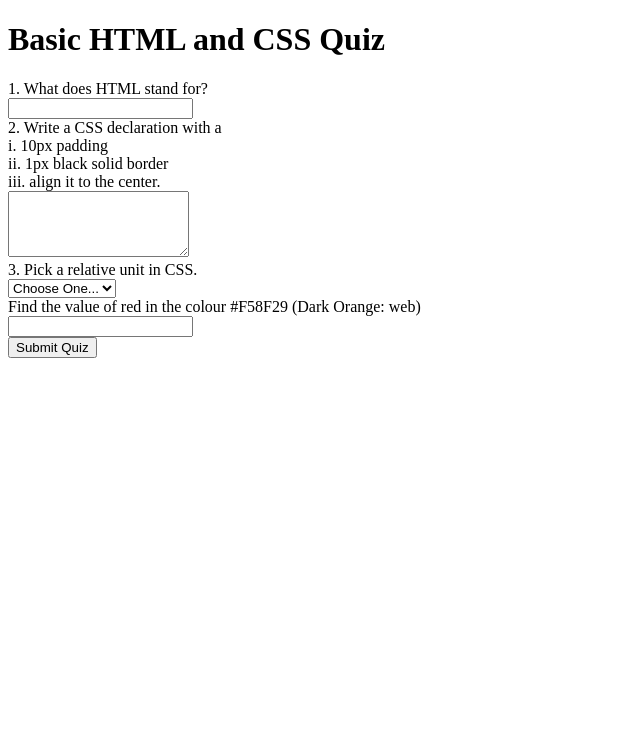
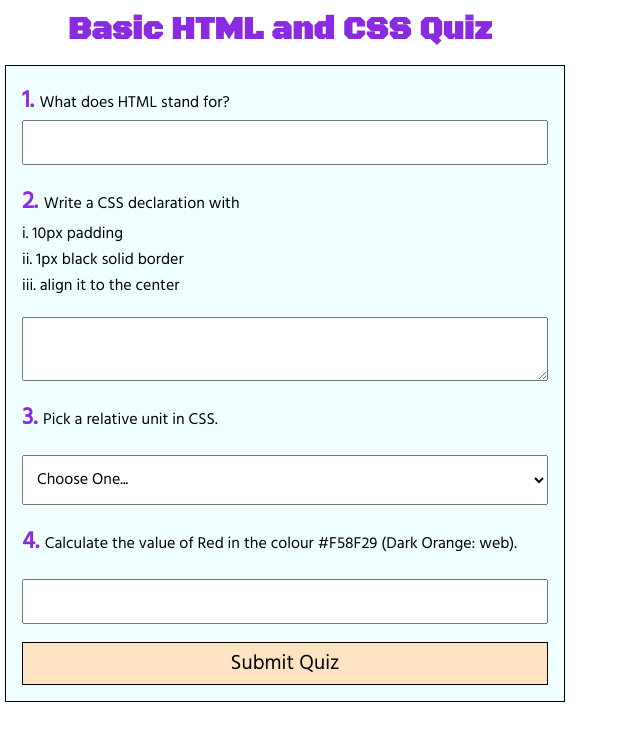
Before and after one commit to guyzoch101/wdd130, a plain HTML site: page quiz.html in a window 1280 px wide. Shown: the whole page, without its empty margins (0-640 px from the left). Drawn offline with Linux system fonts and the light colour scheme.

Commit message:
modified:   quiz.html modified:   styles/quiz.css

```diff
--- a/quiz.html
+++ b/quiz.html
@@ -15,15 +15,18 @@
         <main>
             <form>
                 <!--Question 1-->
-                <label for="q1">1. What does HTML stand for?</label><br>
+                <label for="q1"><strong>1. </strong>What does HTML stand for?</label>
                 <input type="text" id="q1" name="q1"><br>
 
                 <!--Question 2-->
-                <label for="q2">2. Write a CSS declaration with a <br>i. 10px padding <br>ii. 1px black solid border <br>iii. align it to the center.</label><br>
-                <textarea id="q2" name="q2" rows="4" placeholder=""></textarea><br>
+                <label for="q2"><strong>2. </strong>Write a CSS declaration with</label>
+                <label for="q2">i. 10px padding</label>
+                <label for="q2">ii. 1px black solid border</label>
+                <label for="q2">iii. align it to the center</label><br>
+                <textarea id="q2" name="q2" rows="2" placeholder=""></textarea><br>
 
                 <!--Question 3-->
-                <label for="q3">3. Pick a relative unit in CSS.</label>
+                <label for="q3"><strong>3. </strong>Pick a relative unit in CSS.</label>
                 <br><select id="q3" name="q3">
                     <option value="" selected disabled>Choose One...</option>
                     <option value="cm">cm</option>
@@ -33,7 +36,7 @@
                 </select><br>
 
                 <!--Question 4-->
-                <label id="q4">Find the value of red in the colour #F58F29 (Dark Orange: web)</label><br>
+                <label id="q4"><strong>4. </strong>Calculate the value of Red in the colour #F58F29 (Dark Orange: web).</label><br>
                 <input type="number" id="q4" name="q4"><br>
 
                 <button type="submit">Submit Quiz</button>
--- a/styles/quiz.css
+++ b/styles/quiz.css
@@ -0,0 +1,60 @@
+@import url('https://fonts.googleapis.com/css2?family=Black+Ops+One&family=Hind&display=swap');
+
+:root {
+    --heading-font: 'Black Ops One', serif;
+    --paragraph-font: hind, san-serif;
+}
+
+* {
+    margin: 0;
+    padding: 0;
+    box-sizing: border-box;
+}
+
+header {
+    color: blueviolet;
+    padding: 10px;
+    text-align: center;
+    font-family: var(--heading-font);
+    width: 560px;
+}
+
+form {
+    width: 560px;
+    margin: 5px;
+    padding: 1rem;
+    border: 1px solid black;
+    background-color: azure;
+    display: grid;
+}
+
+label, input, button, select, textarea {
+    font-family: var(--paragraph-font);
+}
+
+input, select, textarea {
+    padding: 10px;
+}
+
+select {
+    font-size: 1em;
+}
+
+button {
+    border: 1px solid black;
+    padding: 0.2em;
+    font-size: 1.3em;
+    background-color: bisque;
+}
+
+button:hover {
+    background-color: #97dffc;
+    color: blueviolet;
+    font-weight: bold;
+    border: 1px solid #97dffc;
+}
+
+strong {
+    font-size: 1.5em;
+    color: blueviolet;
+}
```
